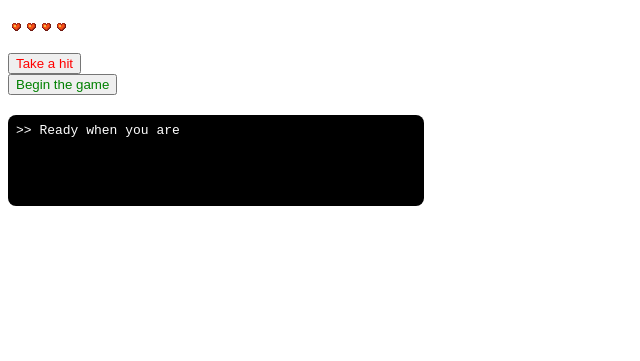
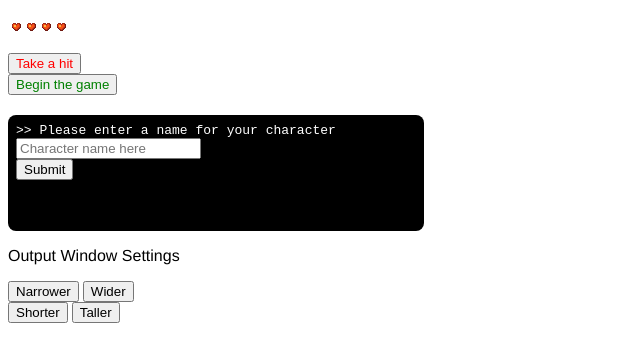
Before and after one commit to marcus-crane/CrawlMyDungeons, a plain HTML site: page index.html in a window 1280 px wide. Shown: the part 61-422 px from the top of the page, without its empty margins (0-640 px from the left). Drawn offline with nearby package versions, Linux system fonts and the light colour scheme.

Commit message:
Added all of the game functions into a game object that they are now a part of. Also added width settings for the output window. Oh and added a death status of sorts

```diff
--- a/css/style.css
+++ b/css/style.css
@@ -4,7 +4,7 @@ td {
 	width: 11px;
 }
 
-h1 {
+h1, p {
   font-family: Helvetica, Arial, sans-serif
 }
 
@@ -24,6 +24,8 @@ button.start {
   font-size: 13px;
   height: 75px;
   margin-top: 20px;
+  min-height: 100px;
+  min-width: 350px;
   padding: 8px;
   width: 400px;
 }
--- a/index.html
+++ b/index.html
@@ -15,10 +15,16 @@
 		</tr>
 	</table>
 	<br />
-	<button class="hit" onClick="hit()">Take a hit</button>
+	<button class="hit" onClick="game.hit()">Take a hit</button>
 	<br />
-	<button class="start" onClick="startGame()">Begin the game</button>
+	<button class="start" onClick="game.startGame()">Begin the game</button>
 	<div id="output"></div>
+	<p>Output Window Settings</p>
+	<button class="unwiden" onClick="game.logProperties('-', 'width')">Narrower</button>
+	<button class="widen" onClick="game.logProperties('+', 'width')">Wider</button>
+	<br />
+	<button class="shorter" onClick="game.logProperties('-', 'height')">Shorter</button>
+	<button class="taller" onClick="game.logProperties('+', 'height')">Taller</button>
 
 	<!-- Scripts -->
 	<script src="https://code.jquery.com/jquery-1.10.2.js"></script>
--- a/js/script.js
+++ b/js/script.js
@@ -1,67 +1,74 @@
-setHealth(4);
+var game = {
+	resetLog: function() {
+		$('#output').empty();
+	},
+	logOutput: function(text) {
+		$('#output').append(text);
+	},
+	logProperties: function(operator, property) {
+		$('#output').css(`${property}`, `${operator}=25`);
+	},
+	setHealth: function(num) {
+		$("tr").empty();
+		for (var i = 0; i < num; i++) {
+			$("tr").append("<td></td>");
+		}
+	},
+	halfHearted: function(state) {
+		if (state === true) {
+			hpValue = $('td').length - 1;
+			$('td')[hpValue].className = "blink";
 
-var prompt = ">> ";
-var br = "<br />";
-var charName = "";
-
-logOutput(`${prompt} Ready when you are`)
-
-function resetLog() {
-	$('#output').empty();
-}
-
-function logOutput(text) {
-	$('#output').append(text);
-}
-
-function startGame() {
-	resetLog();
-	logOutput(`${prompt} Please enter a name for your character${br}`);
-	logOutput(`<input id='charName' placeholder='Character name here'>${br}<button onClick='gameStarted()'>Submit</button>`);
-}
-
-function gameStarted() {
-	charName = $("#charName").val();
-	resetLog();
-	logOutput(`Welcome ${charName}, to my little dungeon crawler.${br}Obviously, I'm still working on the content...${br}Check back later to get further in the adventure!`);
-}
-
-function outputName() {
-	return charName;
-}
-
-function halfHearted(state) {
-	if (state === true) {
-		var hpValue = $('td').length - 1;
-		$('td')[hpValue].className = "blink";
+			console.log('Adding blink class');
 		} else {
 			hpValue = $('td').length - 1;
-		setHealth(hpValue);
+			if (hpValue === 0) {
+				$("tr").empty();
+				$("tr").append("You died.");
+				status = "dead";
+				console.log(status);
+			} else {
+				game.setHealth(hpValue);
 			}
+			console.log(hpValue)
+			console.log('Removed a heart.');
 		}
-
-function halfHeartedCheck() {
+	},
+	halfHeartedCheck: function() {
 		if ($('.blink').length !== 0) {
 			return true;
 		} else {
 			return false;
 		}
+	},
+	hit: function() {
+		if (status === "dead") {  } else {
+			if (game.halfHeartedCheck() === true) {
+				game.halfHearted(false)
+			} else if (game.halfHeartedCheck() === false) {
+				game.halfHearted(true)
+			}
+		}
+	},
+	outputName: function() {
+		return game.charName;
+	},
+	startGame: function() {
+		game.resetLog();
+		game.logOutput(`${prompt} Please enter a name for your character${br}`);
+		game.logOutput(`<input id='charName' placeholder='Character name here'>${br}<button onClick='game.gameStarted()'>Submit</button>`);
+	},
+	gameStarted: function() {
+		charName = $("#charName").val();
+		game.resetLog();
+		game.logOutput(`Welcome ${charName}, to my little dungeon crawler.${br}Obviously, I'm still working on the content...${br}Check back later to get further in the adventure!`);
+	},
 }
 
-function hit() {
-	if (halfHeartedCheck() === true) {
-		halfHearted(false)
-	} else if (halfHeartedCheck() === false) {
-		halfHearted(true)
-	}
-}
+prompt = ">> ";
+br = "<br />";
+charName = "";
+status = "alive";
 
-function setHealth(num) {
-	$("tr").empty();
-	for (var i = 0; i < num; i++) {
-		$("tr").append("<td></td>");
-	}
-}
-
-// $('#output').append(`${prompt} The goblin swings at you.${br}`);
-// $('#output').append("Ouch, you lost a heart!");
+game.setHealth(4);
+game.startGame();
```
Lines whose indentation alone changed are shown as unchanged.
